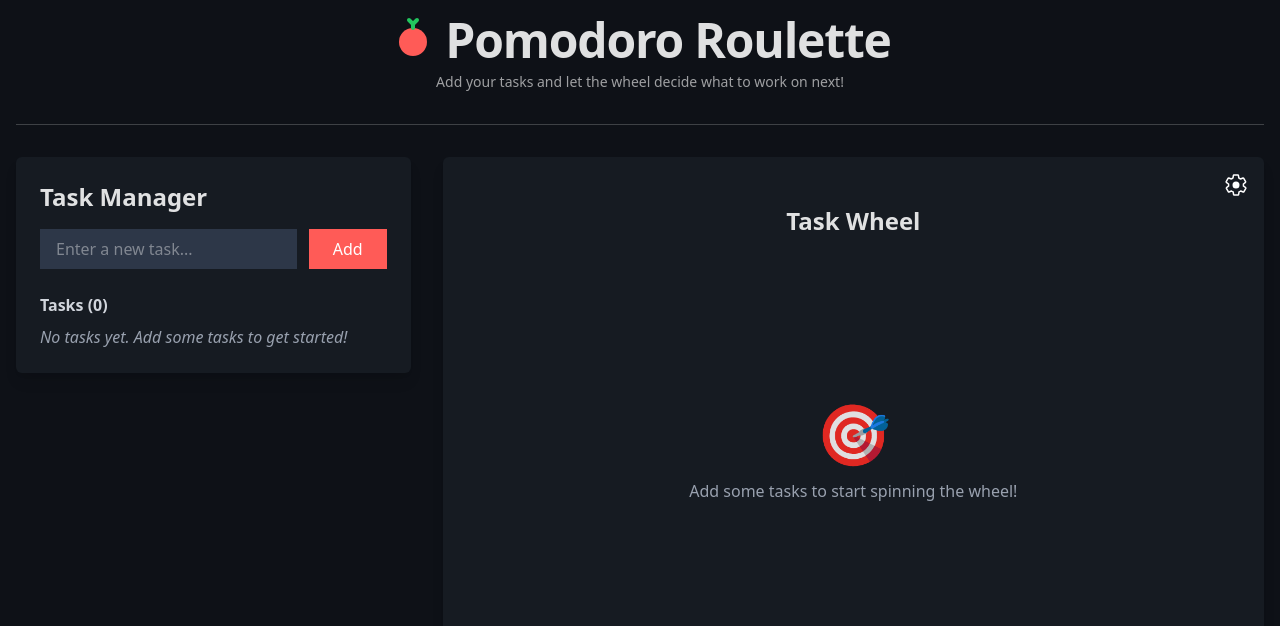
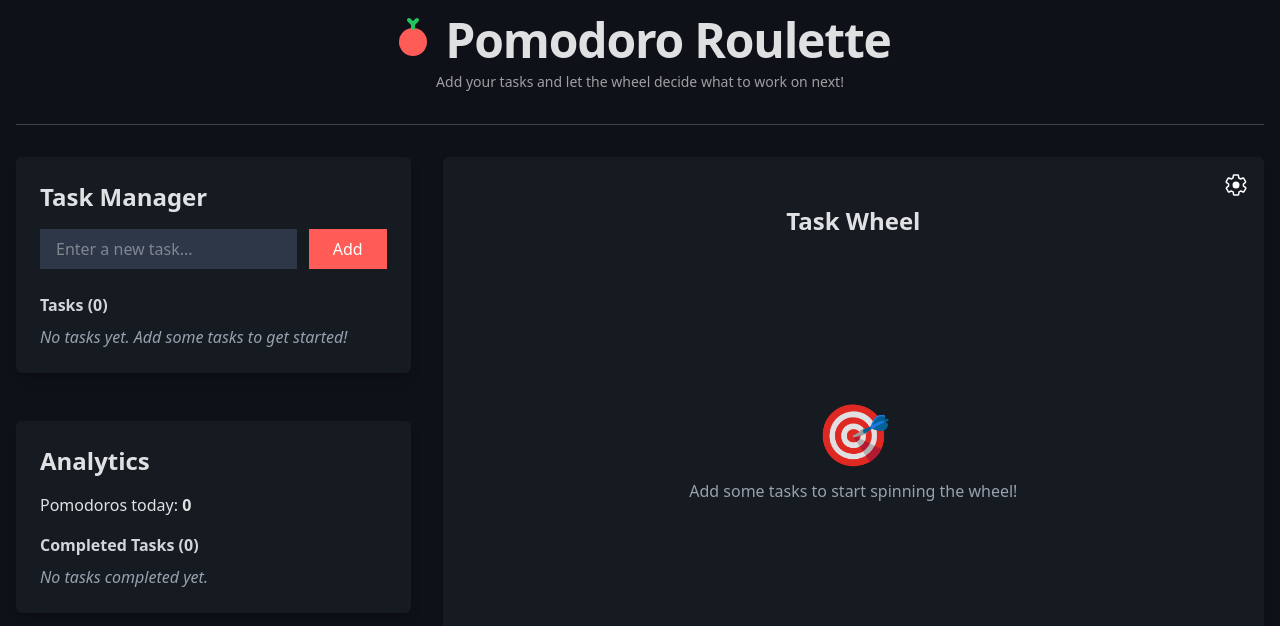
Before and after one commit to andredtr/pomodoro-roulette, a React (Vite) app: page / in a window 1280 px wide. Shown: the top 626 px of the page. Built offline with nearby package versions, Linux system fonts and the light colour scheme.

Commit message:
Add analytics with localStorage

```diff
--- a/src/App.jsx
+++ b/src/App.jsx
@@ -1,12 +1,46 @@
 import { useState, useEffect } from "react";
 import TaskManager from "./components/TaskManager";
 import RouletteWheel from "./components/RouletteWheel";
+import AnalyticsPanel from "./components/AnalyticsPanel";
 import TomatoIcon from "./components/icons/TomatoIcon";
 
 function App() {
+  const currentDate = new Date().toISOString().split('T')[0];
+
   const [tasks, setTasks] = useState(() => {
     const stored = localStorage.getItem('tasks');
-    return stored ? JSON.parse(stored) : [];
+    if (stored) {
+      try {
+        const parsed = JSON.parse(stored);
+        return parsed.map(t => ({ pomodoros: 0, ...t }));
+      } catch {
+        return [];
+      }
+    }
+    return [];
+  });
+
+  const [completedTasks, setCompletedTasks] = useState(() => {
+    const stored = localStorage.getItem('completedTasks');
+    if (stored) {
+      try {
+        return JSON.parse(stored);
+      } catch {
+        return [];
+      }
+    }
+    return [];
+  });
+
+  const [dailyPomodoros, setDailyPomodoros] = useState(() => {
+    const stored = localStorage.getItem('dailyPomodoros');
+    if (stored) {
+      try {
+        const parsed = JSON.parse(stored);
+        if (parsed.date === currentDate) return parsed.count;
+      } catch { /* ignore */ }
+    }
+    return 0;
   });
   const [selectedTask, setSelectedTask] = useState(null);
   const [startTaskId, setStartTaskId] = useState(null);
@@ -15,11 +49,20 @@ function App() {
     localStorage.setItem('tasks', JSON.stringify(tasks));
   }, [tasks]);
 
+  useEffect(() => {
+    localStorage.setItem('completedTasks', JSON.stringify(completedTasks));
+  }, [completedTasks]);
+
+  useEffect(() => {
+    localStorage.setItem('dailyPomodoros', JSON.stringify({ date: currentDate, count: dailyPomodoros }));
+  }, [dailyPomodoros, currentDate]);
+
   const addTask = (taskText) => {
     const newTask = {
       id: Date.now(),
       text: taskText,
       createdAt: new Date(),
+      pomodoros: 0,
     };
     setTasks((prev) => [...prev, newTask]);
   };
@@ -40,7 +83,16 @@ function App() {
     setStartTaskId(taskId);
   };
 
+  const handlePomodoroComplete = (taskId) => {
+    setDailyPomodoros((p) => p + 1);
+    setTasks((prev) => prev.map(t => t.id === taskId ? { ...t, pomodoros: (t.pomodoros || 0) + 1 } : t));
+  };
+
   const handleTaskCompleted = (taskId) => {
+    const task = tasks.find(t => t.id === taskId);
+    if (task) {
+      setCompletedTasks((prev) => [...prev, { ...task, completedAt: new Date() }]);
+    }
     deleteTask(taskId);
   };
 
@@ -70,7 +122,7 @@ function App() {
 
           <div className="grid grid-cols-1 lg:grid-cols-12 gap-8">
            {/* Left Side - Task Manager */}
-           <div className="order-2 lg:order-1 lg:col-span-4">
+           <div className="order-2 lg:order-1 lg:col-span-4 flex flex-col gap-6">
            <TaskManager
               tasks={tasks}
               onAddTask={addTask}
@@ -78,6 +130,7 @@ function App() {
               onStartTimer={startTaskTimer}
               onReorderTasks={reorderTasks}
             />
+           <AnalyticsPanel completedTasks={completedTasks} dailyPomodoros={dailyPomodoros} />
            </div>
 
            {/* Right Side - Roulette Wheel */}
@@ -86,6 +139,7 @@ function App() {
               tasks={tasks}
               onTaskSelected={handleTaskSelected}
               onTaskCompleted={handleTaskCompleted}
+              onPomodoroComplete={handlePomodoroComplete}
               startTaskId={startTaskId}
               onStartTaskConsumed={() => setStartTaskId(null)}
             />
--- /dev/null
+++ b/src/components/AnalyticsPanel.jsx
@@ -0,0 +1,25 @@
+import React from 'react'
+
+function AnalyticsPanel({ completedTasks, dailyPomodoros }) {
+  return (
+    <div className="bg-bg-card rounded-md shadow-lg p-6 relative z-10 mt-6">
+      <h2 className="mb-4">Analytics</h2>
+      <p className="mb-4">Pomodoros today: <span className="font-bold">{dailyPomodoros}</span></p>
+      <h3 className="font-semibold text-gray-300 mb-2">Completed Tasks ({completedTasks.length})</h3>
+      {completedTasks.length === 0 ? (
+        <p className="text-gray-400 italic">No tasks completed yet.</p>
+      ) : (
+        <ul className="space-y-2 max-h-[400px] overflow-y-auto">
+          {completedTasks.map(task => (
+            <li key={task.id} className="flex justify-between bg-bg-secondary p-3 rounded-md">
+              <span className="truncate" title={task.text}>{task.text}</span>
+              <span className="text-accent-success">{task.pomodoros} 🍅</span>
+            </li>
+          ))}
+        </ul>
+      )}
+    </div>
+  )
+}
+
+export default AnalyticsPanel
--- a/src/components/RouletteWheel.jsx
+++ b/src/components/RouletteWheel.jsx
@@ -4,7 +4,7 @@ import ChevronIcon from './icons/ChevronIcon'
 import SettingsIcon from './icons/SettingsIcon'
 import SettingsModal from './SettingsModal'
 
-function RouletteWheel({ tasks, onTaskSelected, onTaskCompleted, startTaskId, onStartTaskConsumed }) {
+function RouletteWheel({ tasks, onTaskSelected, onTaskCompleted, onPomodoroComplete, startTaskId, onStartTaskConsumed }) {
   const [isSpinning, setIsSpinning] = useState(false)
   const [selectedTask, setSelectedTask] = useState(null)
   const [timeLeft, setTimeLeft] = useState(0)
@@ -230,6 +230,9 @@ function RouletteWheel({ tasks, onTaskSelected, onTaskCompleted, startTaskId, on
       // Timer just completed - play sound only once
       document.title = 'Pomodoro Roulette - Timer Complete!'
       playCompletionSound()
+      if (timerStarted && onPomodoroComplete) {
+        onPomodoroComplete(selectedTask.id)
+      }
     } else {
       document.title = 'Pomodoro Roulette'
     }
```
Also changed, not shown: 1 other file (tests, documents, lock files or other folders). Lines whose indentation alone changed are shown as unchanged.
